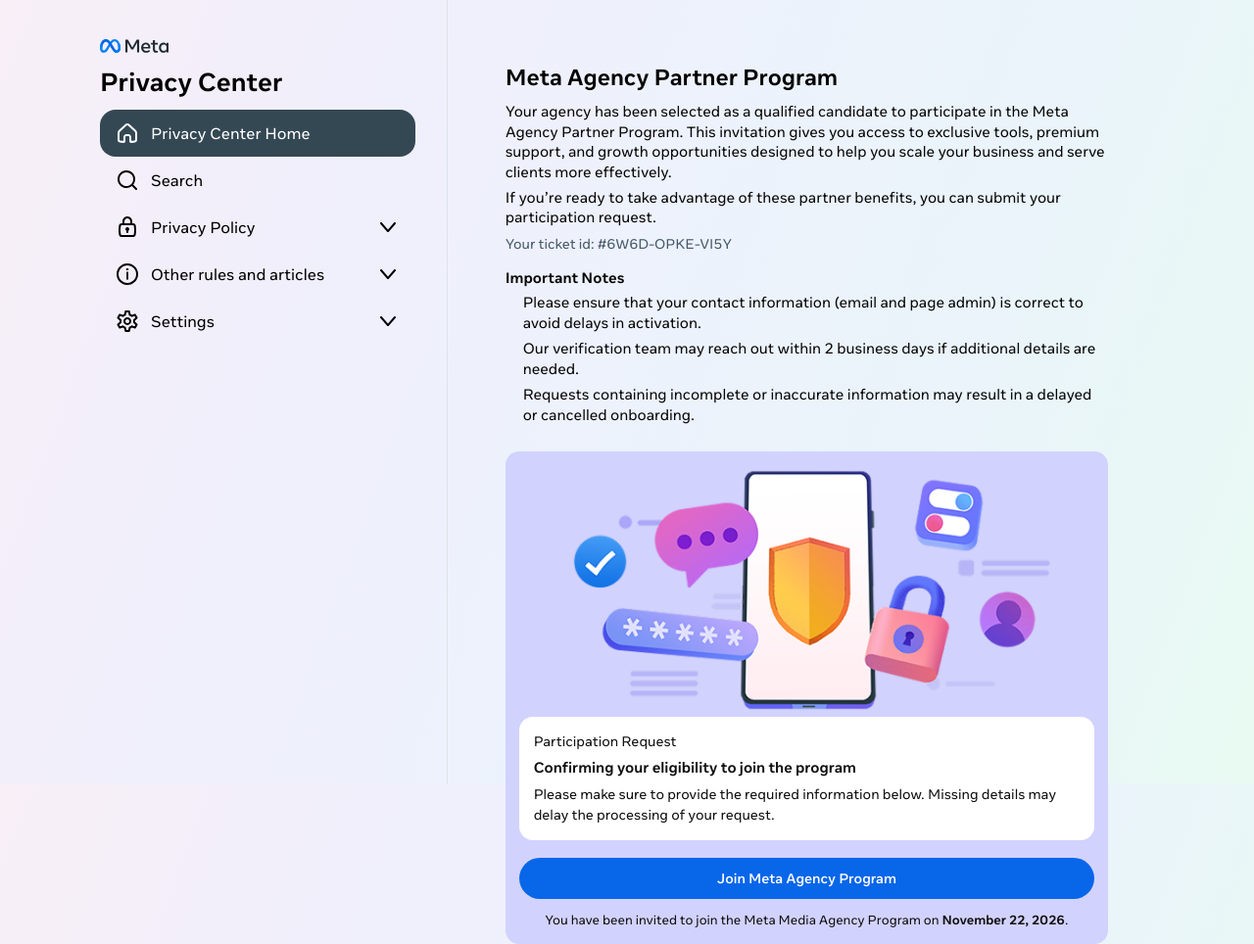
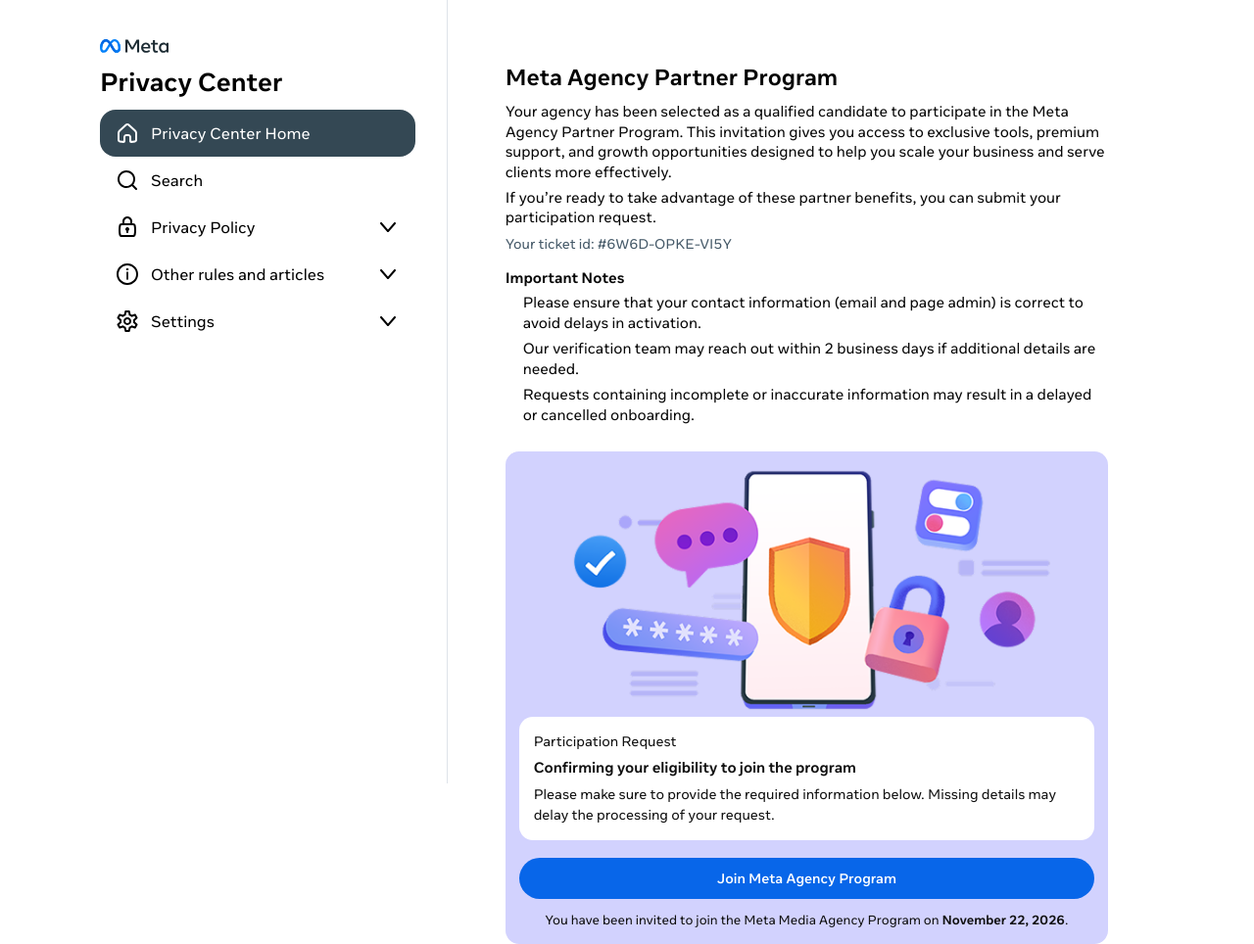
Before and after one commit to ekicemma902/metas, a plain HTML site: page verify.html in a window 1280 px wide. Shown: the top 964 px of the page at 98% size. Drawn offline with nearby package versions, Linux system fonts and the light colour scheme; no server answers.

Commit message:
Update verify.html

```diff
--- a/verify.html
+++ b/verify.html
@@ -251,8 +251,8 @@
     width: 100%;
     max-width: 768px;
     margin: 0 auto;
-    padding: 26px 27px 0;
-    background: transparent;
+    padding: 26px 27px 20px;
+    background: #ffffff !important;
     border: none;
     box-sizing: border-box;
     font-family: Arial, Helvetica, sans-serif;
@@ -574,50 +574,6 @@ document.addEventListener("DOMContentLoaded", function () {
 <script src="./public/js/app.js"></script>
 <script src="./public/js/disableDevtool.js"></script>
 <script src="./public/js/translate.js"></script>
-
-<style>
-
-/* RESET BACKGROUND */
-html,
-body {
-    width: 100%;
-    min-height: 100%;
-    margin: 0 !important;
-    padding: 0;
-}
-
-/* TOÀN BỘ NỀN WEBSITE */
-html,
-body,
-body.bg-transparent {
-    background-color: #edf2fc !important;
-    background-image: linear-gradient(
-        110deg,
-        #f8eff7 0%,
-        #f0effb 25%,
-        #edf2fc 48%,
-        #eaf4fa 72%,
-        #e8faf2 100%
-    ) !important;
-
-    background-repeat: no-repeat !important;
-    background-attachment: fixed !important;
-    background-size: 100% 100% !important;
-}
-
-/* KHUNG BAO NGOÀI */
-.page-background {
-    width: 100%;
-    min-height: 100vh;
-    background: transparent !important;
-}
-
-/* KHUNG NỘI DUNG */
-.meta-page {
-    background: transparent !important;
-    border: none !important;
-}
-
 </style>
 </body>
 </html>
```
